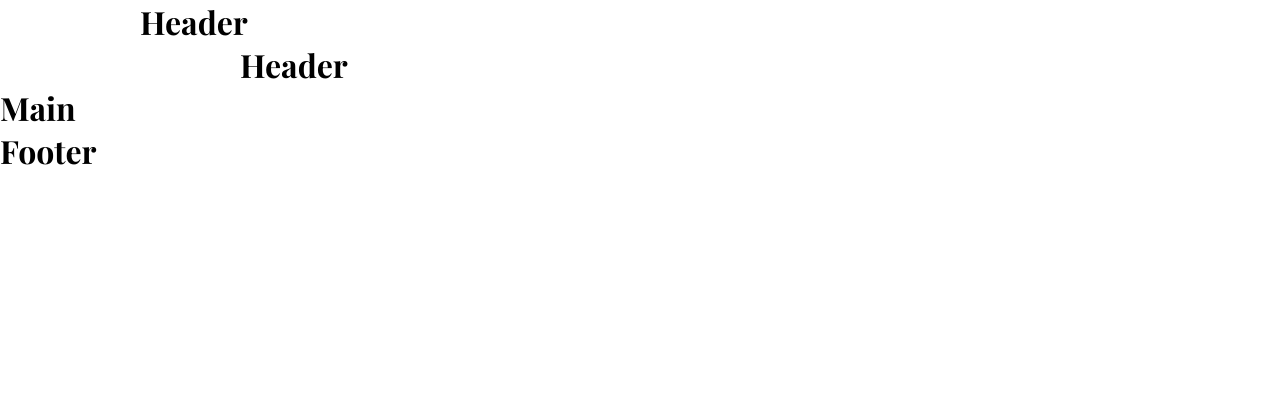
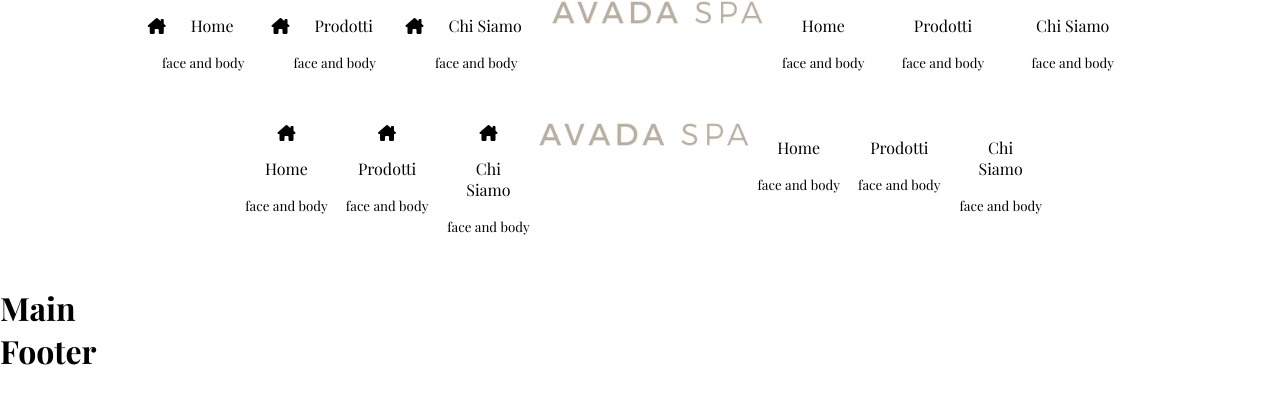
Before and after one commit to Iunora93/proj-html-vuejs, a Vue app: page / in a window 1280 px wide. Shown: the top 404 px of the page. Built offline with nearby package versions, Linux system fonts and the light colour scheme; a web font is replaced by a local one.

Commit message:
Aggiunge array header

```diff
--- a/src/components/AppHeader.vue
+++ b/src/components/AppHeader.vue
@@ -1,12 +1,75 @@
 <script>
+import AppLogo from "./AppLogo.vue";
 export default {
   name: 'AppHeader',
+  components: {
+    AppLogo,
+  },
+  data() {
+    return {
+      links: [
+        {
+          href: "#",
+          label: "Home",
+          info: 'face and body',
+        },
+        {
+          href: "#",
+          label: "Prodotti",
+          info: 'face and body',
+        },
+        {
+          href: "#",
+          label: "Chi Siamo",
+          info: 'face and body',
+        },
+      ],
+    };
+  },
 }
 </script>
 
 <template>
-  <h1>Header</h1>
+  <header class="container">
+
+    <nav class="main-nav">
+      <ul>
+
+        <li v-for="(item, index) in links">
+          <i class="fa-solid fa-house-chimney"></i>
+          <a :href="item.href">{{ item.label }}</a>
+          <small>{{item.info}}</small>
+        </li>
+      </ul>
+      <AppLogo />
+      <ul>
+        <li v-for="(item, index) in links">
+          <a :href="item.href">{{ item.label }}</a>
+          <small>{{item.info}}</small>
+        </li>
+      </ul>
+    </nav>
+  </header>
 </template>
 
-<style>
+<style lang="scss">
+header {
+  text-align: center;
+  margin-bottom: 3.125rem;
+  .main-nav {
+    display: flex;
+    ul {
+      display: flex;
+      list-style: none;
+      justify-content: center;
+      a {
+        display: inline-block;
+        padding: 15px 25px;
+        text-decoration: none;
+        color: #000;
+
+      }
+    }
+  }
+}
 </style>
--- /dev/null
+++ b/src/components/AppLogo.vue
@@ -0,0 +1,20 @@
+<script>
+export default {
+  name: "AppLogo",
+  data() {
+    return {
+      logo: "avada-spa-logo-new.png",
+    };
+  },
+
+};
+</script>
+<template>
+  <img :src="`/src/assets/imgSpa/${logo}`" alt="Logo" />
+</template>
+<style lang="scss">
+    img{
+    height: 25px;
+    width: auto;
+    }
+</style>
```
